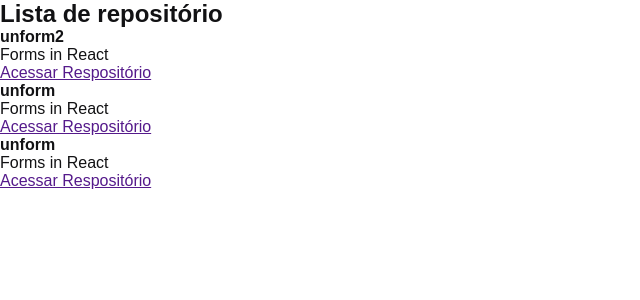
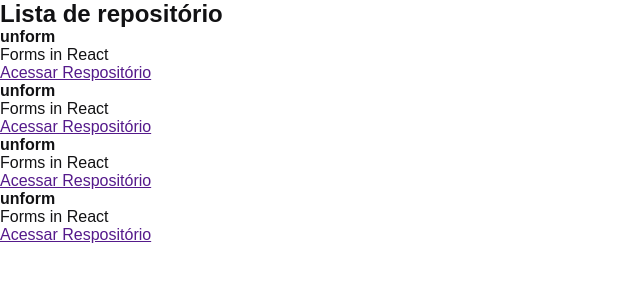
Before and after one commit to ligiadavilabozzi/rocketseat-ignite-React-01, a React app: page / in a window 1280 px wide. Shown: the top 300 px of the page, without its empty margins (0-640 px from the left). Built offline with nearby package versions, Linux system fonts and the light colour scheme.

Commit message:
create component RepositoryItem

```diff
--- a/src/components/RepositiryItem.jsx
+++ b/src/components/RepositiryItem.jsx
@@ -0,0 +1,14 @@
+export function RepositoryItem (){
+    return (
+        <li> {/* li para cada repositório com */}
+        <strong>unform</strong> {/* nome do repositório que puxaremos da api do git hub */}
+        <p>Forms in React</p> {/* descrição do repositório */}
+
+        <a href="">
+            Acessar Respositório
+        </a>
+    </li>
+
+    )
+
+}
--- a/src/components/RepositoryList.jsx
+++ b/src/components/RepositoryList.jsx
@@ -1,37 +1,16 @@
-const repositoryName = 'unform2'
+import { RepositoryItem } from "./RepositiryItem"
+
+
 export function RepositoryList(){
     return(
         <section className="repository-list">
             <h1>Lista de repositório</h1>
 
-        <ul> {/* lista não ordenada*/}
-            <li> {/* li para cada repositório com */}
-                <strong>{repositoryName}</strong> {/* nome do repositório que puxaremos da api do git hub */}
-                <p>Forms in React</p> {/* descrição do repositório */}
-
-                <a href="">
-                    Acessar Respositório
-                </a>
-            </li>
-
-            <li> {/* li para cada repositório com */}
-                <strong>unform</strong> {/* nome do repositório que puxaremos da api do git hub */}
-                <p>Forms in React</p> {/* descrição do repositório */}
-
-                <a href="">
-                    Acessar Respositório
-                </a>
-            </li>
-
-            <li> {/* li para cada repositório com */}
-                <strong>unform</strong> {/* nome do repositório que puxaremos da api do git hub */}
-                <p>Forms in React</p> {/* descrição do repositório */}
-
-                <a href="">
-                    Acessar Respositório
-                </a>
-            </li>
-
+        <ul>
+        <RepositoryItem />
+        <RepositoryItem />
+        <RepositoryItem />
+        <RepositoryItem />
         </ul>
 
         </section>
```
